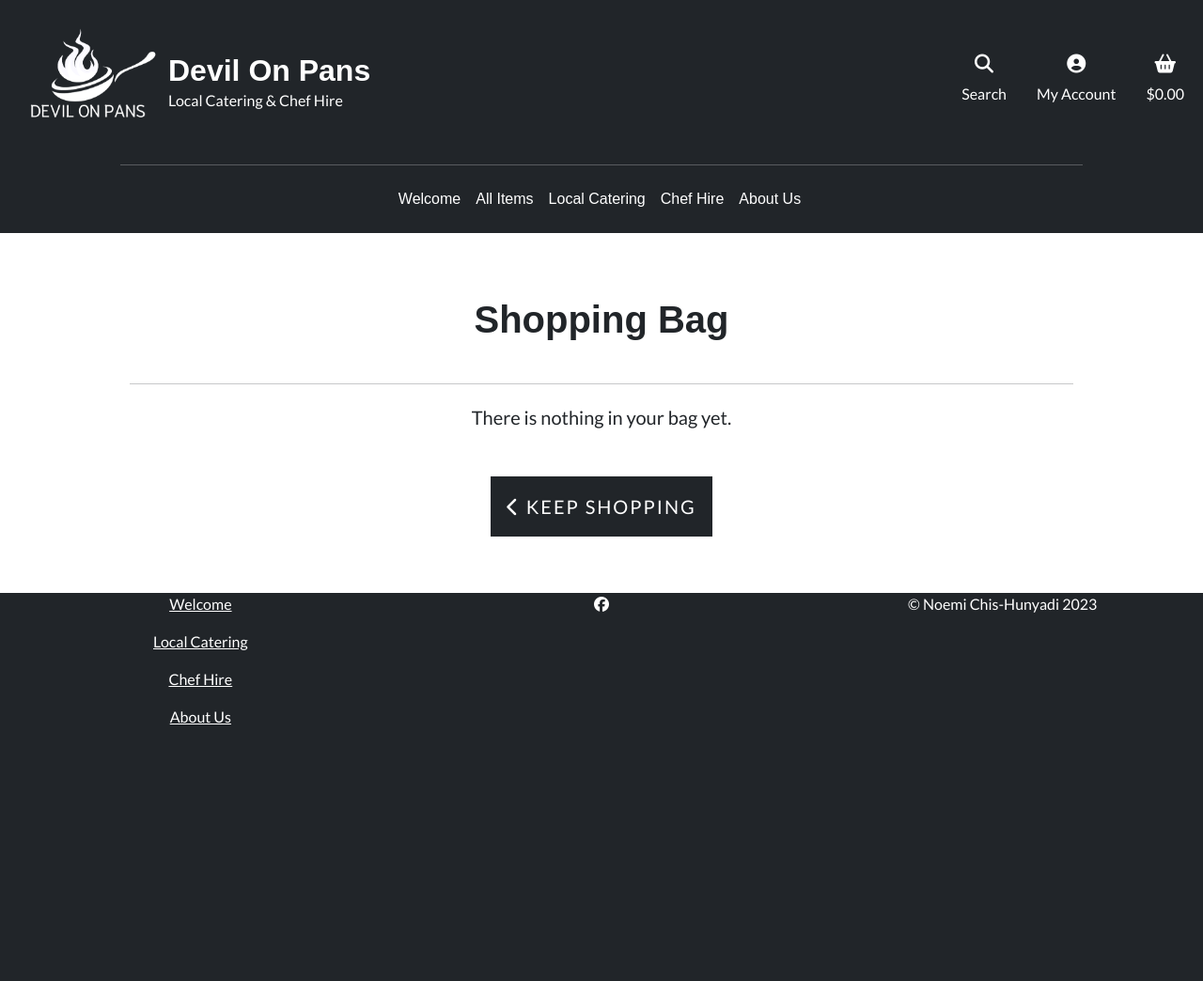
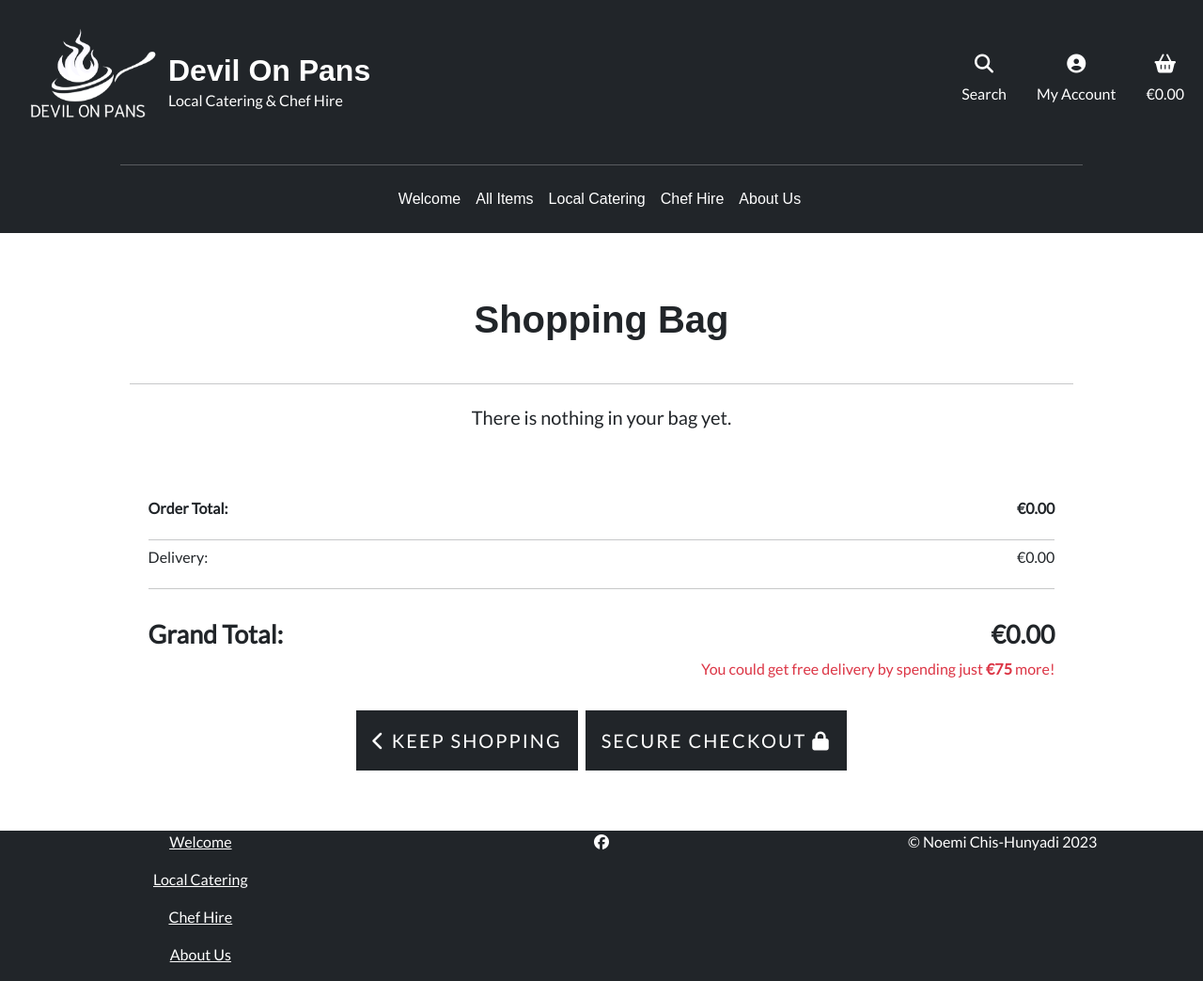
Before and after one commit to noemichis/devil-on-pans, a Django app: page /bag/ in a window 1280 px wide. Shown: the whole page at 94% size. Before the commit the page ends 771 px from the top, so only its background shows below. Run offline with Django 3.2, Linux system fonts and the light colour scheme; data that the repository does not hold is empty; some libraries are stand-ins or nearby versions; some web fonts are replaced.

Commit message:
Added bag items to contexts+update Bootsrap and CSS

```diff
--- a/bag/contexts.py
+++ b/bag/contexts.py
@@ -1,5 +1,6 @@
 from decimal import Decimal
 from django.conf import settings
+from django.shortcuts import get_object_or_404
 from catering.models import Item
 
 
@@ -8,6 +9,17 @@ def bag_context(request):
     bag_items = []
     total = 0
     item_count = 0
+    bag = request.session.get('bag', {})
+
+    for item_id, quantity in bag.items():
+        item = get_object_or_404(Item, pk=item_id)
+        total += quantity * item.price
+        item_count += quantity
+        bag_items.append({
+            'item_id': item_id,
+            'quantity': quantity,
+            'item': item,
+        })
 
     if total < settings.FREE_DELIVERY_THRESHOLD:
         delivery = total * Decimal(settings.STANDARD_DELIVERY + 7)
--- a/bag/templates/bag/bag.html
+++ b/bag/templates/bag/bag.html
@@ -12,27 +12,74 @@
 
 {% block content %}
 <div class="container-fluid bg-white py-5">
-  <div class="row p-2 w-80">
+  <div class="row p-2">
     <div class="col-12 my-1 text-dark text-center">
       <h1 class="logo-font p-2 mt-0"><strong>Shopping Bag</strong></h1>
     </div>
   </div>
   <hr class="text-dark p-1 mb-0 mx-auto">
-  <div class="row p-2 w-80">
-    <div class="col-12 my-1 text-dark text-center">
+  <div class="row bag-item-container mx-auto p-2">
+    <div class="col-12 my-1 mx-auto text-dark text-center">
       {% if bag_items %}
-      <div>
-
+      {% for item in bag_items %}
+      <div class="mx-auto my-1">
+        <div class="d-flex justify-content-start">
+          <div class="d-flex my-auto me-2">
+            <div class="bag-image-container text-end">
+              <img src="../../../media/background.jpg" class="bag-img p-1" alt="{{ item.item.name }}">
+            </div>
+          </div>
+          <div class="flex-1 bag-item-details text-start">
+            <h5 class="logo-font text-dark m-0 p-1">{{ item.item.name }}</h5>
+            <h6 class="m-0 p-1"><strong>€{{ item.item.price }}</strong></h6>
+            <p class="m-0 p-1"><small>Qty: {{ item.quantity }}</small></p>
+          </div>
+        </div>
       </div>
+      <hr class="w-100 text-dark p-1 mb-0 mx-auto">
+      {% endfor %}
       {% else %}
       <p class="lead mb-5">There is nothing in your bag yet.</p>
-      <a href="{% url 'items' %}" class="btn btn-dark btn-lg rounded-0 text-uppercase py-3">
+      {% endif %}
+    </div>
+  </div>
+  <div class="row bag-item-container mx-auto p-2">
+    <div class="col-12 my-1 mx-auto text-dark text-end">
+      <div class="d-flex justify-content-between">
+        <h6><strong>Order Total:</strong></h6>
+        <h6><strong>€{{ total|floatformat:2 }}</strong></h6>
+      </div>
+      <hr class="w-100 text-dark p-1 mb-0 mx-auto">
+      <div class="d-flex justify-content-between">
+        <h6>Delivery:</h6>
+        <h6>€{{ delivery|floatformat:2 }}</h6>
+      </div>
+      <hr class="w-100 text-dark p-1 mb-0 mx-auto">
+      <div class="d-flex justify-content-between">
+        <h4 class="mt-4"><strong>Grand Total:</strong></h4>
+        <h4 class="mt-4"><strong> €{{ grand_total|floatformat:2 }}</strong></h4>
+      </div>
+      {% if free_delivery_delta > 0 %}
+      <p class="mb-1 text-danger">
+        You could get free delivery by spending just <strong>€{{ free_delivery_delta }}</strong> more!
+      </p>
+      {% endif %}
+    </div>
+  </div>
+  <div class="row bag-item-container mx-auto p-2">
+    <div class="d-flex flex-wrap align-items-center justify-content-center">
+      <a href="{% url 'items' %}" class="btn btn-dark btn-lg rounded-0 py-2 py-md-3 my-2 me-2">
         <span class="icon">
           <i class="fas fa-chevron-left"></i>
         </span>
         <span class="text-uppercase">Keep Shopping</span>
       </a>
-      {% endif %}
+      <a href="#" class="btn btn-dark btn-lg rounded-0 py-2 py-md-3">
+        <span class="text-uppercase">Secure Checkout</span>
+        <span class="icon">
+          <i class="fas fa-lock"></i>
+        </span>
+      </a>
     </div>
   </div>
 </div>
--- a/static/css/base.css
+++ b/static/css/base.css
@@ -71,6 +71,15 @@ hr {
   pointer-events: none;
 }
 
+.bag-image-container {
+  width: 100px;
+}
+
+.bag-img {
+  width: 100px;
+}
+
+
 
 /*  Media Queries */
 
@@ -106,4 +115,16 @@ hr {
   .hire-button {
     min-width: 150px;
   }
+
+  .bag-item-container {
+    width: 80% !important;
+  }
+
+  .bag-image-container {
+    width: 150px;
+  }
+
+  .bag-img {
+    width: 150px;
+  }
 }
--- a/templates/base.html
+++ b/templates/base.html
@@ -99,9 +99,9 @@
                 <div><i class="fas fa-shopping-basket fa-lg"></i></div>
                 <p class="my-2 d-none d-sm-block">
                   {% if grand_total %}
-                  ${{ grand_total|floatformat:2 }}
+                  €{{ grand_total|floatformat:2 }}
                   {% else %}
-                  $0.00
+                  €0.00
                   {% endif %}
                 </p>
               </div>
```
